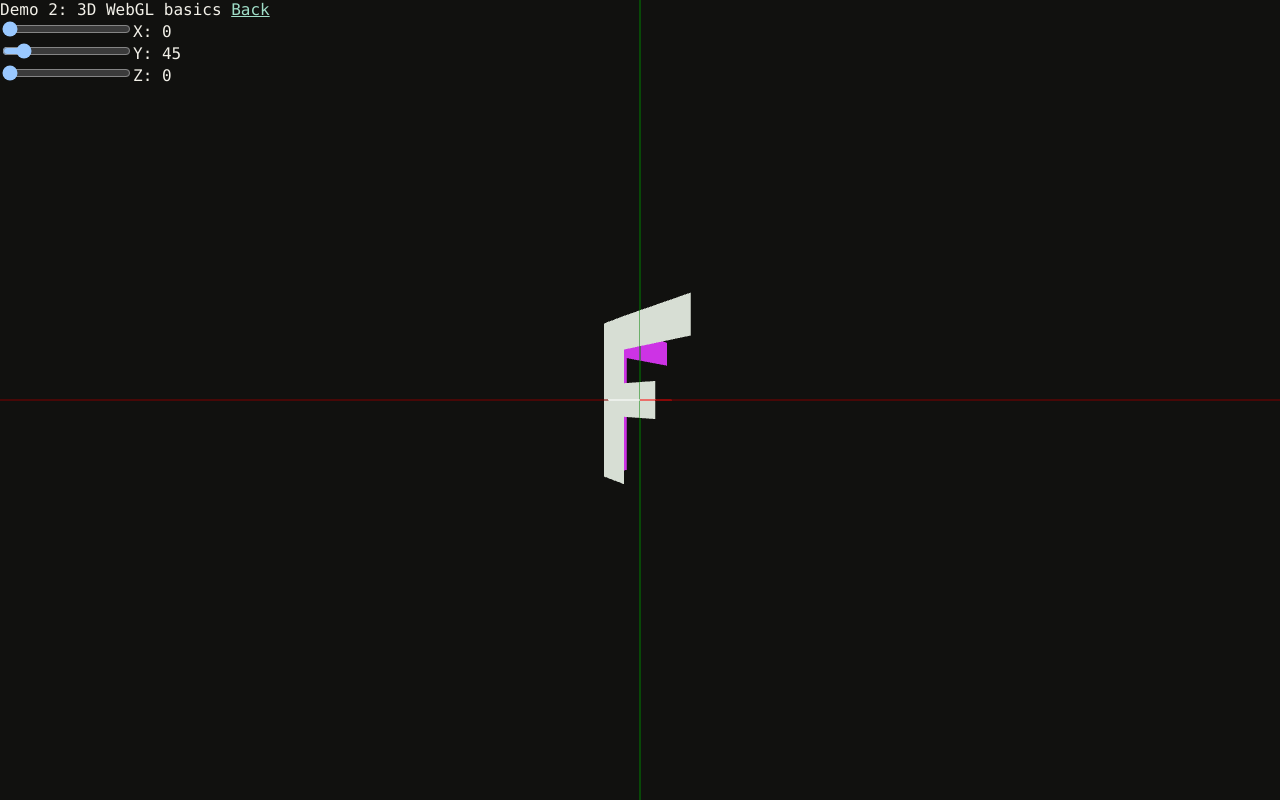
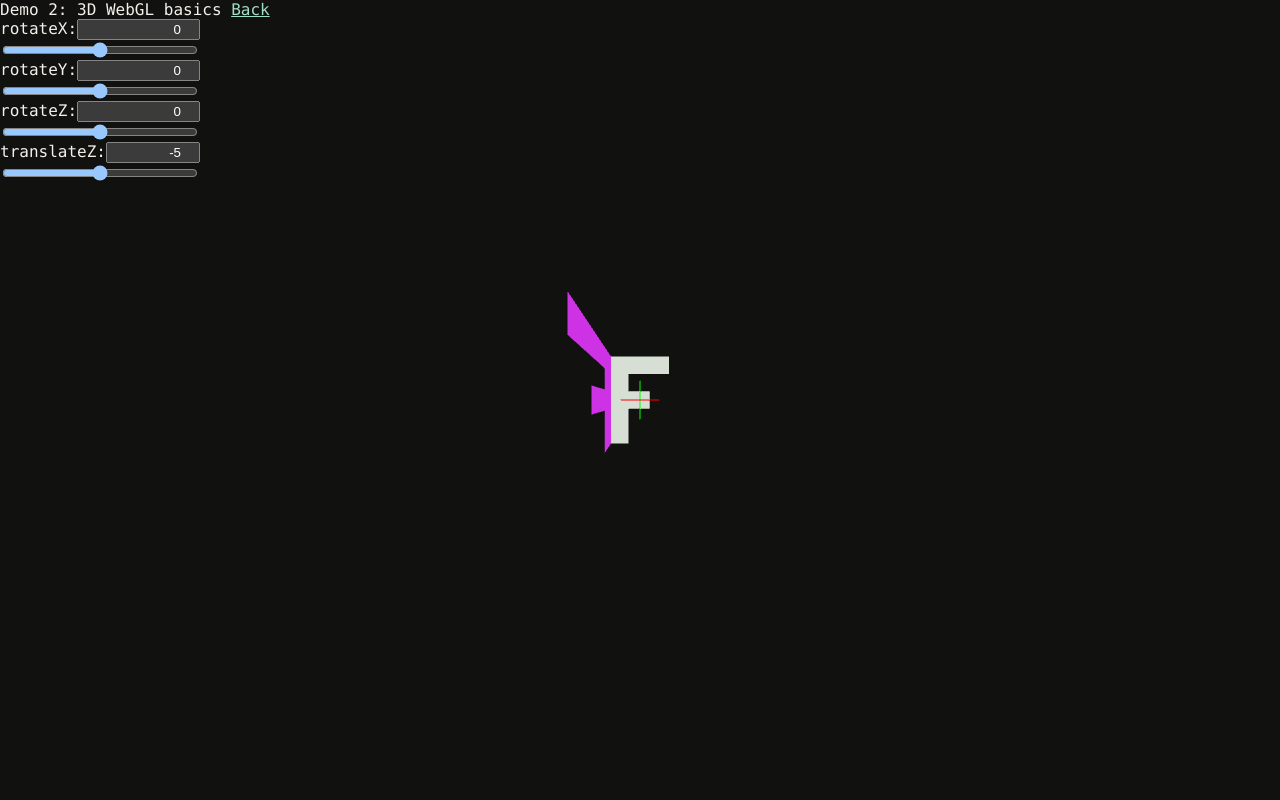
Before and after one commit to Egor-Koldasov/media-collection-test-assignment, a Next.js app: page /demos/demo2 in a window 1280 px wide. Built offline with nearby package versions, Linux system fonts and the light colour scheme.

Commit message:
Perspective transform

```diff
--- a/src/demo/demo2/Demo2.tsx
+++ b/src/demo/demo2/Demo2.tsx
@@ -5,7 +5,7 @@ import { compileShader } from "../../lib/webgl/compileShader"
 import { createProgram } from "../../lib/webgl/createProgram"
 import { resizeCanvasToDisplaySize } from "../../lib/canvas"
 import Link from "next/link"
-import { letterFPositions, letterFZPositions } from "./objects/letterF"
+import { letterFPositions } from "./objects/letterF"
 import { Mat4 } from "../../lib/math/mat4/Mat4"
 import { mat4Mult } from "../../lib/math/mat4/mat4Mult"
 import { mat4TransformScale } from "../../lib/math/mat4/mat4TransformScale"
@@ -16,6 +16,9 @@ import { mat4TransformByAngleY } from "../../lib/math/mat4/mat4TransformByAngleY
 import { mat4TransformByAngleZ } from "../../lib/math/mat4/mat4TransformByAngleZ"
 import { proxy, useSnapshot } from "valtio"
 import { mat4TransformTranslate } from "../../lib/math/mat4/mat4TransformTranslate"
+import { StateSlider } from "../../lib/components/StateSlider"
+import { mat4TransformProjectZToW } from "../../lib/math/mat4/mat4TransformProjectZToW"
+import { mat4TransformPerspective } from "../../lib/math/mat4/mat4TransformPerspective"
 
 const vertexShaderSource = `#version 300 es
 
@@ -24,14 +27,11 @@ const vertexShaderSource = `#version 300 es
 in vec4 a_position;
 // pixel length of a single length unit
 uniform mat4 u_transform;
-float u_fudgeFactor;
 
 // all shaders have a main function
 void main() {
-  u_fudgeFactor = 40.0;
   vec4 position = u_transform * a_position;
-  float zToDivideBy = 1.0 + position.z * u_fudgeFactor;
-  gl_Position = vec4(position.xyz / zToDivideBy, zToDivideBy);
+  gl_Position = position;
 }
 `
 
@@ -53,8 +53,9 @@ void main() {
 
 const state = proxy({
   rotateX: 0,
-  rotateY: 45,
+  rotateY: 0,
   rotateZ: 0,
+  translateZ: -5,
 })
 
 function checkGLError(gl: WebGL2RenderingContext, label: string) {
@@ -96,11 +97,8 @@ type SpaceUnitOpts = SpacePixelOpts & {
 const spaceUnit = (opts: SpaceUnitOpts) =>
   mat4Mult(
     spacePixel(opts),
-    mat4TransformScale(
-      opts.unit.unitPixelSize,
-      opts.unit.unitPixelSize,
-      opts.unit.unitPixelSize,
-    ),
+    mat4TransformPerspective(45, 1, 1, 10),
+    mat4TransformScale(opts.unit.unitPixelSize, opts.unit.unitPixelSize, 1),
   )
 
 const spaces = {
@@ -167,7 +165,7 @@ export const bindVao = (opts: BindVaoOpts) => {
         pixel: {
           width: gl.canvas.width,
           height: gl.canvas.height,
-          depth: unitScale * 1000,
+          depth: 2000,
         },
         unit: {
           unitPixelSize: unitScale,
@@ -240,6 +238,7 @@ const setup = (canvas: HTMLCanvasElement) => {
       viewportAngle = viewportAngle + 1
 
       const viewport = mat4Mult(
+        mat4TransformTranslate(0, 0, state.translateZ),
         mat4TransformByAngleX(state.rotateX),
         mat4TransformByAngleY(state.rotateY),
         mat4TransformByAngleZ(state.rotateZ),
@@ -274,33 +273,33 @@ const setup = (canvas: HTMLCanvasElement) => {
     getDrawOpts,
   })
   const drawConfigs = [
-    bindVao({
-      gl,
-      program,
-      vertices: xAxisPositions,
-      space: "clip",
-      color: [0.5, 0, 0, 1],
-      primitiveType: gl.LINES,
-      getDrawOpts,
-    }),
-    bindVao({
-      gl,
-      program,
-      vertices: yAxisPositions,
-      space: "clip",
-      color: [0, 0.5, 0, 1],
-      primitiveType: gl.LINES,
-      getDrawOpts,
-    }),
-    bindVao({
-      gl,
-      program,
-      vertices: zAxisPositions,
-      space: "clip",
-      color: [0.5, 0.5, 0.5, 1],
-      primitiveType: gl.LINES,
-      getDrawOpts,
-    }),
+    // bindVao({
+    //   gl,
+    //   program,
+    //   vertices: xAxisPositions,
+    //   space: "clip",
+    //   color: [0.5, 0, 0, 1],
+    //   primitiveType: gl.LINES,
+    //   getDrawOpts,
+    // }),
+    // bindVao({
+    //   gl,
+    //   program,
+    //   vertices: yAxisPositions,
+    //   space: "clip",
+    //   color: [0, 0.5, 0, 1],
+    //   primitiveType: gl.LINES,
+    //   getDrawOpts,
+    // }),
+    // bindVao({
+    //   gl,
+    //   program,
+    //   vertices: zAxisPositions,
+    //   space: "clip",
+    //   color: [0.5, 0.5, 0.5, 1],
+    //   primitiveType: gl.LINES,
+    //   getDrawOpts,
+    // }),
     bindVao({
       gl,
       program,
@@ -353,41 +352,20 @@ export function Demo2() {
     undefined,
   )
   const snap = useSnapshot(state)
+  const sliderKeys = Object.keys(state) as (keyof typeof state)[]
 
   return (
     <>
       Demo 2: 3D WebGL basics <Link href="/">Back</Link>
       <div>
-        <div>
-          <input
-            type="range"
-            min={0}
-            max={360}
-            value={snap.rotateX}
-            onChange={(e) => (state.rotateX = Number(e.target.value))}
+        {sliderKeys.map((sliderKey) => (
+          <StateSlider
+            key={sliderKey}
+            label={sliderKey}
+            value={snap[sliderKey]}
+            onChange={(value) => (state[sliderKey] = value)}
           />
-          X: {snap.rotateX}
-        </div>
-        <div>
-          <input
-            type="range"
-            min={0}
-            max={360}
-            value={snap.rotateY}
-            onChange={(e) => (state.rotateY = Number(e.target.value))}
-          />
-          Y: {snap.rotateY}
-        </div>
-        <div>
-          <input
-            type="range"
-            min={0}
-            max={360}
-            value={snap.rotateZ}
-            onChange={(e) => (state.rotateZ = Number(e.target.value))}
-          />
-          Z: {snap.rotateZ}
-        </div>
+        ))}
       </div>
       <canvas aria-label={ariaLabel} className="demo-canvas" ref={canvasRef} />
       {error && <p className="error">{error}</p>}
--- /dev/null
+++ b/src/lib/components/StateSlider.tsx
@@ -0,0 +1,29 @@
+export type StateSliderProps = {
+  value: number
+  onChange: (value: number) => void
+  label?: string
+  min?: number
+  max?: number
+}
+export const StateSlider = (props: StateSliderProps) => {
+  return (
+    <div style={{ display: "flex", flexDirection: "column", maxWidth: 200 }}>
+      <div style={{ display: "flex", maxWidth: 200 }}>
+        <span>{props.label}:</span>
+        <input
+          type="number"
+          value={props.value}
+          onChange={(e) => props.onChange(Number(e.target.value))}
+          style={{ width: 10, flexGrow: 1, textAlign: "right" }}
+        />
+      </div>
+      <input
+        type="range"
+        min={props.min ?? -1000}
+        max={props.max ?? 1000}
+        value={props.value}
+        onChange={(e) => props.onChange(Number(e.target.value))}
+      />
+    </div>
+  )
+}
--- /dev/null
+++ b/src/lib/math/mat4/mat4TransformPerspective.tsx
@@ -0,0 +1,20 @@
+import { Mat4 } from "./Mat4"
+
+export const mat4TransformPerspective = (
+  fovDegrees: number,
+  aspect: number,
+  near: number,
+  far: number,
+): Mat4 => {
+  const fieldOfViewInRadians = (fovDegrees * Math.PI) / 180
+  const f = Math.tan(Math.PI * 0.5 - 0.5 * fieldOfViewInRadians)
+  const rangeInv = 1.0 / (near - far)
+
+  // prettier-ignore
+  return [
+    f / aspect, 0, 0, 0,
+    0, f, 0, 0,
+    0, 0, (near + far) * rangeInv, -1,
+    0, 0, near * far * rangeInv * 2, 0
+  ];
+}
--- /dev/null
+++ b/src/lib/math/mat4/mat4TransformProjectZToW.tsx
@@ -0,0 +1,9 @@
+import { Mat4 } from "./Mat4"
+
+// prettier-ignore
+export const mat4TransformProjectZToW = (fudge: number = 1): Mat4 => ([
+  1, 0, 0, 0,
+  0, 1, 0, 0,
+  0, 0, 1, fudge,
+  0, 0, 0, 1,
+])
```
